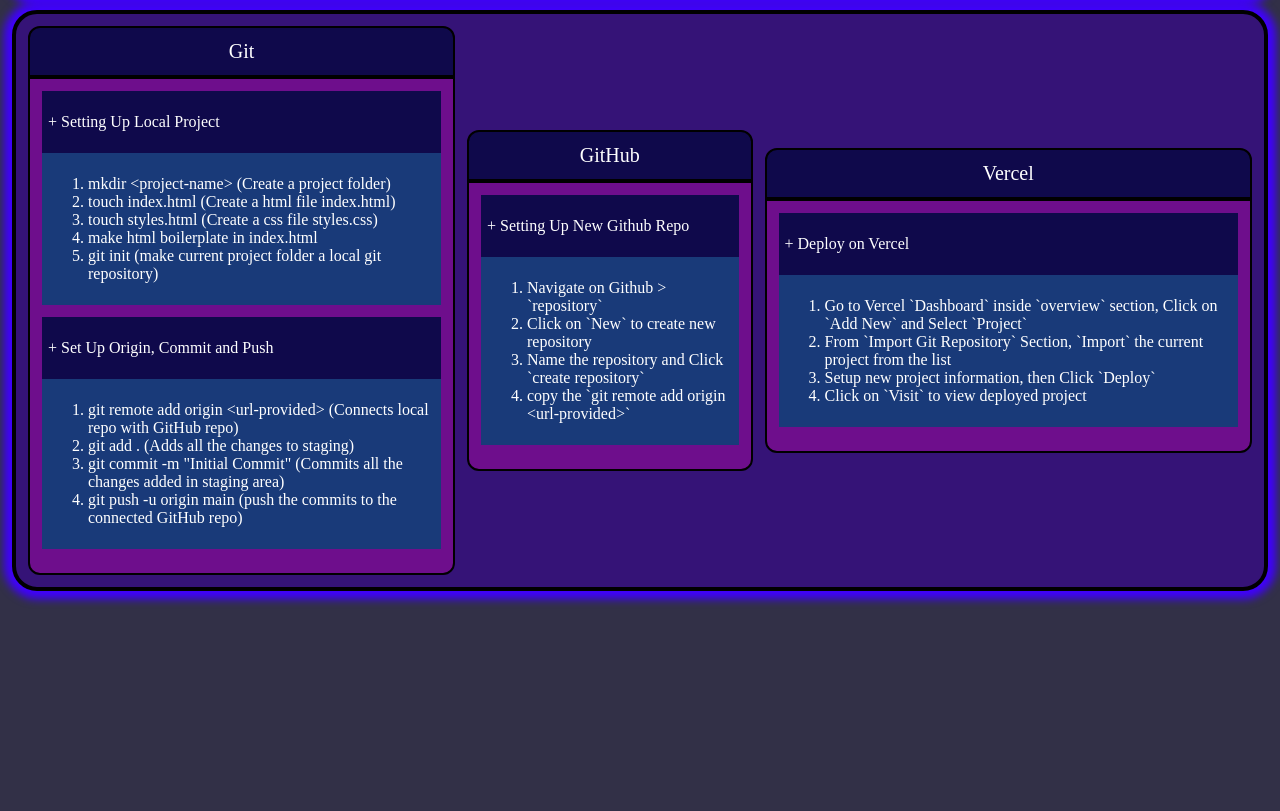
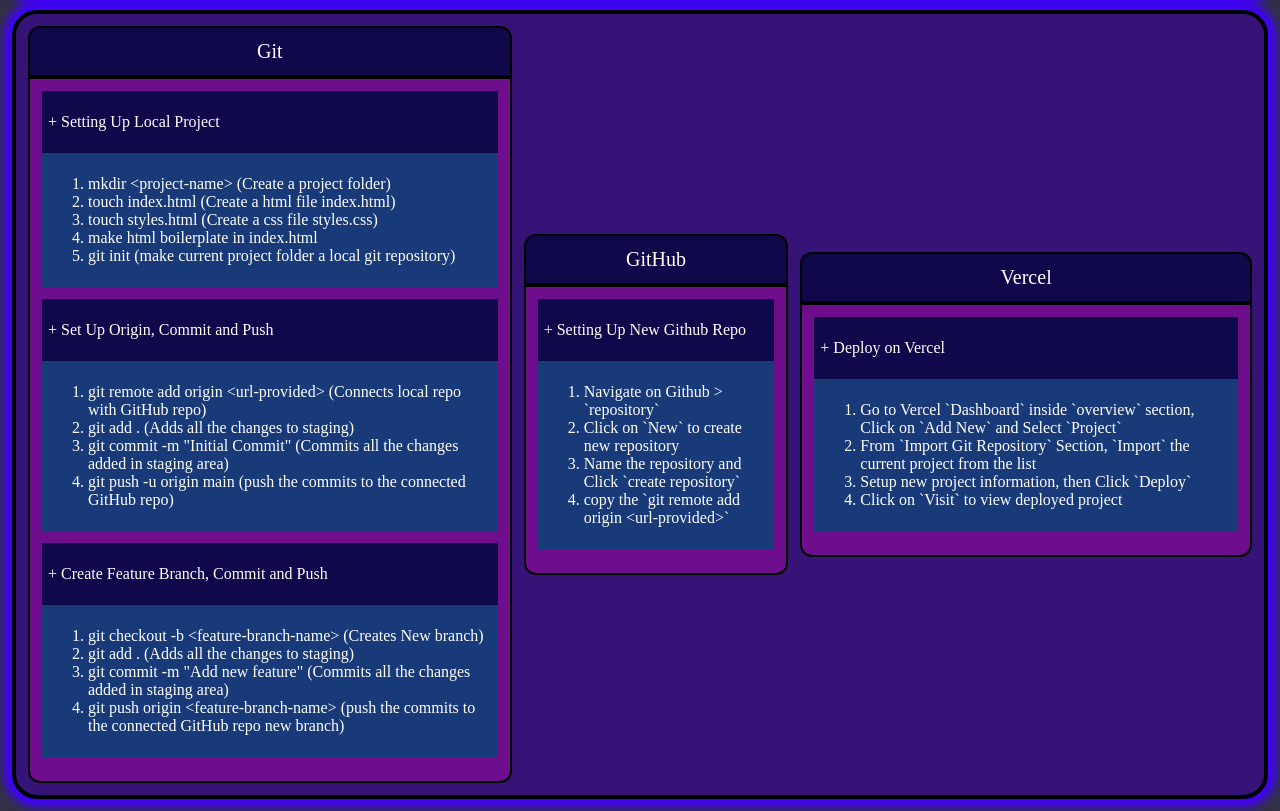
Before and after one commit to diwakarstha997/build-cicd-pipeline, a plain HTML site: page index.html in a window 1280 px wide. Shown: the part 114-925 px from the top of the page. Before the commit the page ends 800 px from the top, so only its background shows below. Drawn offline with Linux system fonts and the light colour scheme.

Commit message:
Add new git section about feature branch

```diff
--- a/index.html
+++ b/index.html
@@ -26,7 +26,7 @@
                 </div>
 
                 <div class="process-primary-body">
-                    <!-- Process Secondary Card 1 : Setup Local Repo -->
+                    <!-- Git - Process Secondary Card 1 : Setup Local Repo -->
                     <div class="process-secondary-card">
                         <div class="process-secondary-header">
                             <p>+ Setting Up Local Project</p>
@@ -53,7 +53,7 @@
                         </div>
                     </div>
 
-                    <!-- Process Secondary Card 2 : Setup Remote Origin, First Commit and push-->
+                    <!-- Git - Process Secondary Card 2 : Setup Remote Origin, First Commit and push-->
                     <div class="process-secondary-card">
                         <div class="process-secondary-header">
                             <p>+ Set Up Origin, Commit and Push</p>
@@ -72,6 +72,30 @@
                                 </li>
                                 <li>
                                     git push -u origin main (push the commits to the connected GitHub repo)
+                                </li>
+                            </ol>
+                        </div>
+                    </div>
+
+                    <!-- Git - Process Secondary Card 3 : Create New Feature Branch, Commit and push the branch-->
+                    <div class="process-secondary-card">
+                        <div class="process-secondary-header">
+                            <p>+ Create Feature Branch, Commit and Push</p>
+                        </div>
+
+                        <div class="process-secondary-body">
+                            <ol>
+                                <li>
+                                    git checkout -b &lt;feature-branch-name&gt; (Creates New branch)
+                                </li>
+                                <li>
+                                    git add . (Adds all the changes to staging)
+                                </li>
+                                <li>
+                                    git commit -m "Add new feature" (Commits all the changes added in staging area)
+                                </li>
+                                <li>
+                                    git push origin &lt;feature-branch-name&gt; (push the commits to the connected GitHub repo new branch)
                                 </li>
                             </ol>
                         </div>
```
